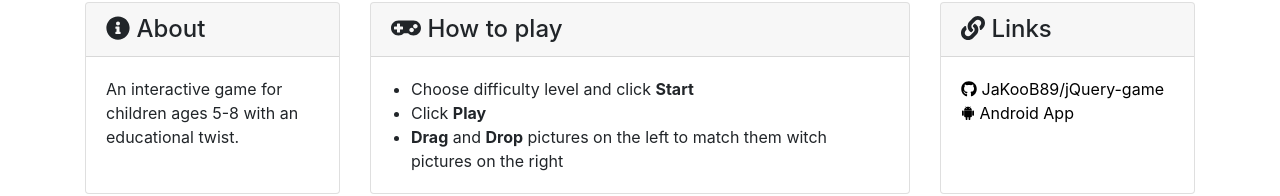
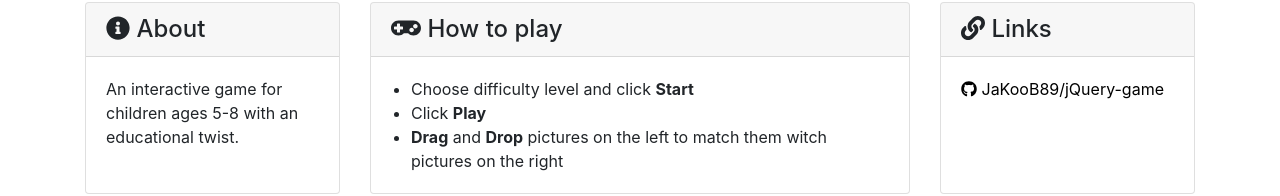
Before and after one commit to JaKooB89/jQueryGame, a website: page index.html in a window 1280 px wide. Shown: the part 744-940 px from the top of the page. Drawn offline with Linux system fonts and the light colour scheme; no server answers.

Commit message:
Update index.html

```diff
--- a/index.html
+++ b/index.html
@@ -295,7 +295,6 @@
             <h4 class="card-header"><i class="fas fa-link"></i> Links</h4>
             <div class="card-body">
               <a class="card-text" href="https://github.com/JaKooB89/jQuery-game" target='blank'><i class="fab fa-github"></i> JaKooB89/jQuery-game</a><br>
-              <a class="card-text" href="jQueryGame-debug.apk" target='blank'><i class="fab fa-android"></i> Android App</a>
             </div>
           </div>
         </div>
```
